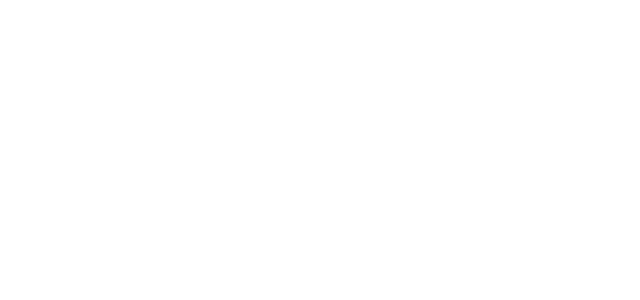
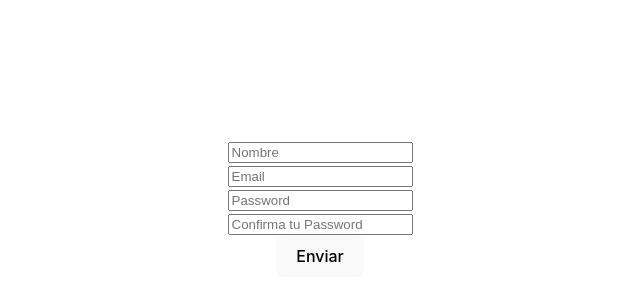
Before and after one commit to Makaosva/Proyecto_2_Validador, a React (Vite) app: page / in a window 1280 px wide. Shown: the part 192-492 px from the top of the page, without its empty margins (320-960 px from the left). Built offline with nearby package versions, Linux system fonts and the light colour scheme.

Commit message:
feat/Se creo el componente de formulario

```diff
--- a/src/App.jsx
+++ b/src/App.jsx
@@ -1,7 +1,12 @@
 import "./App.css";
+import Formulario from "./components/Formulario"
 
 function App() {
-  return <></>;
+  return <>
+
+    <Formulario />
+
+  </>;
 }
 
 export default App;
--- /dev/null
+++ b/src/components/Formulario.jsx
@@ -0,0 +1,63 @@
+import React from "react"
+import {useState} from 'react'
+
+const Formulario = () => {
+
+    const [nombre, setNombre] = useState('');
+    const [email, setEmail] = useState('');
+    const [password, setPassword] = useState('');
+
+    return (
+        <>
+        <form className="formulario">
+            <div className="form-group">
+                <input
+                    type="text"
+                    name="nombre"
+                    className="form-control"
+                    onChange={(e) => setNombre(e.target.value)}
+                    value={nombre}
+                    placeholder="Nombre"
+                />
+            </div>
+            <div className="form-group">
+                <input
+                    type="email"
+                    name="email"
+                    className="form-control"
+                    onChange={(e) => setEmail(e.target.value)}
+                    value={email}
+                    placeholder="Email"
+                />
+            </div>
+            <div className="form-group">
+                <input
+                    type="password"
+                    name="password"
+                    className="form-control"
+                    onChange={(e) => setPassword(e.target.value)}
+                    value={password}
+                    placeholder="Password"
+                />
+            </div>
+            <div className="form-group">
+                <input
+                    type="password"
+                    name="password"
+                    className="form-control"
+                    onChange={(e) => setPassword(e.target.value)}
+                    value={password}
+                    placeholder="Confirma tu Password"
+                />
+            </div>
+            <button type="submit" className="btn btn-primary">
+            Enviar
+            </button>
+        </form>
+        </>
+    )
+
+
+}
+
+export default Formulario
```
